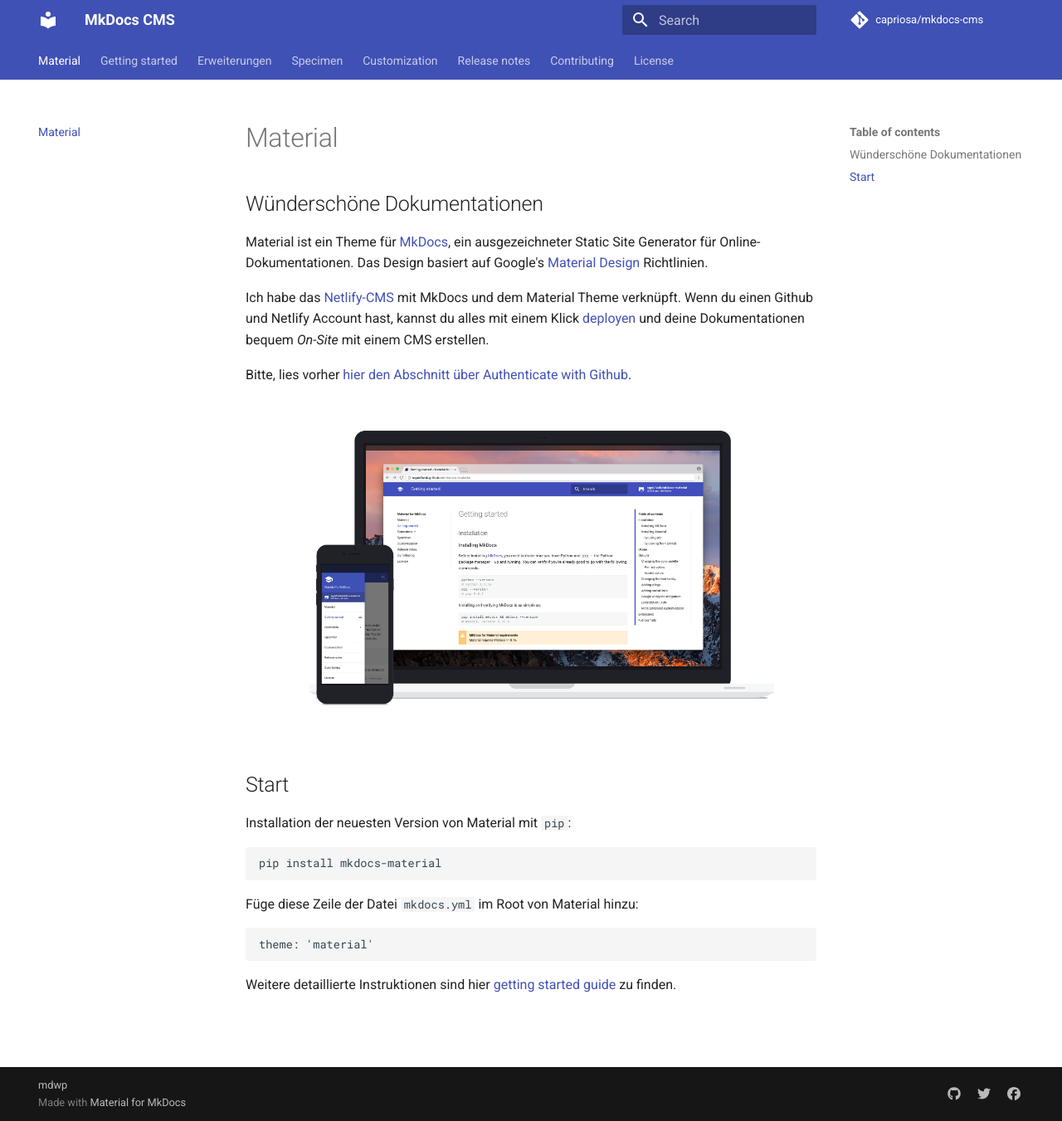
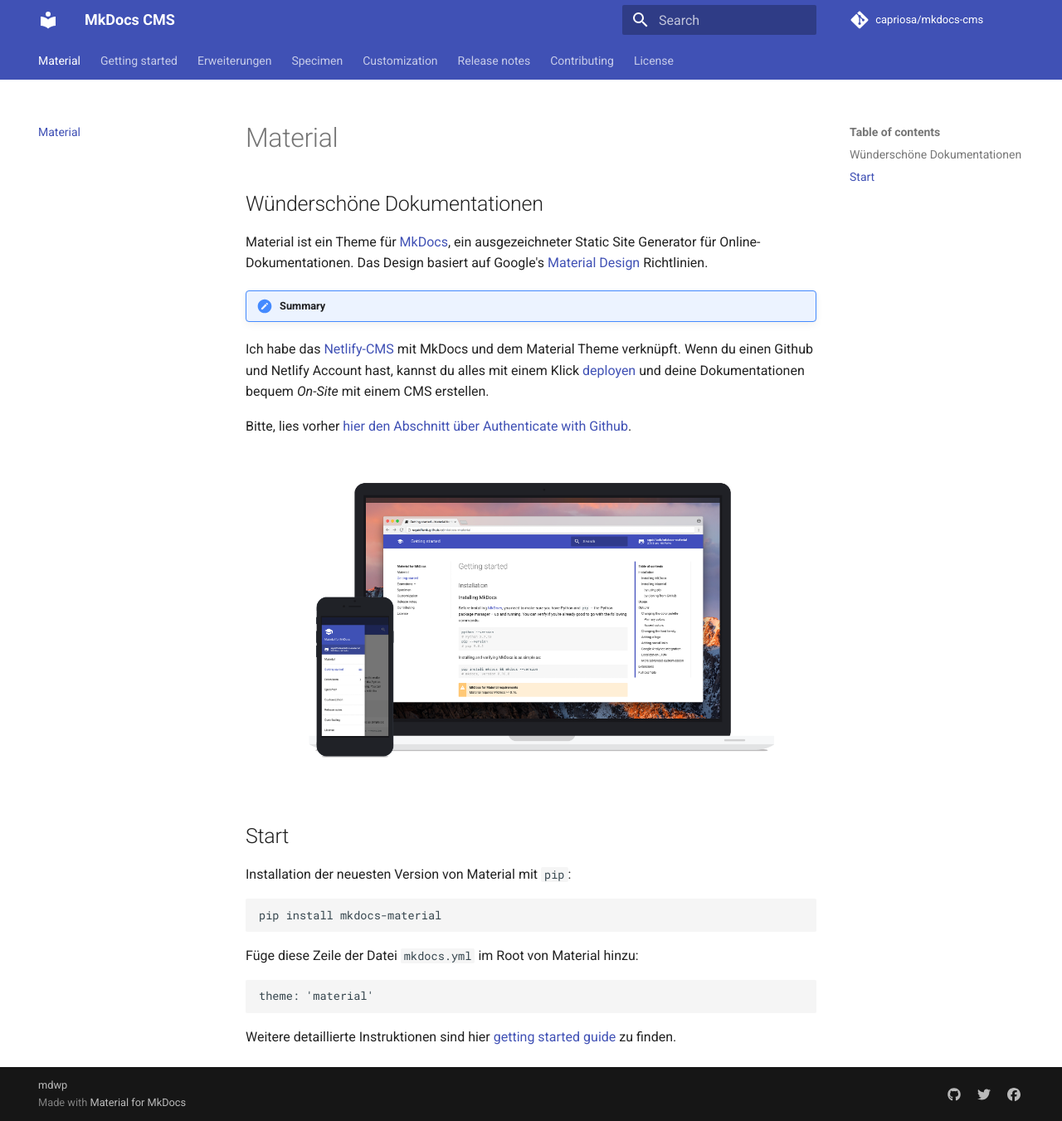
Before and after one commit to capriosa/mkdocs-cms, an MkDocs documentation site: the page built from docs/index.md, in a window 1280 px wide and 1351 px high. Shown: the whole window at 83% size. Built offline with MkDocs 1.6.1 and Material for MkDocs 9.7.7, drawn with Linux system fonts in a browser that asks for light colours; comment, search, counter and statistics services are not loaded; old or Windows-style settings are respelled for this version of MkDocs.

Commit message:
Update Doc “index”

```diff
--- a/docs/index.md
+++ b/docs/index.md
@@ -7,6 +7,7 @@
 Material ist ein Theme für [MkDocs](http://www.mkdocs.org), ein ausgezeichneter Static Site Generator für Online-Dokumentationen. Das Design basiert auf Google's [Material Design](https://www.google.com/design/spec/material-design)
 Richtlinien.
 
+!!! summary
 Ich habe das [Netlify-CMS](https://netlifycms.org) mit MkDocs und dem Material Theme verknüpft. Wenn du einen Github und Netlify Account hast, kannst du alles mit einem Klick [deployen](https://app.netlify.com/start/deploy?repository=https://github.com/capriosa/mkdocs-cms) und deine Dokumentationen bequem *On-Site* mit einem CMS erstellen.
 
 Bitte, lies vorher [hier den Abschnitt über Authenticate with Github](https://www.netlifycms.org/docs/test-drive/).
```
